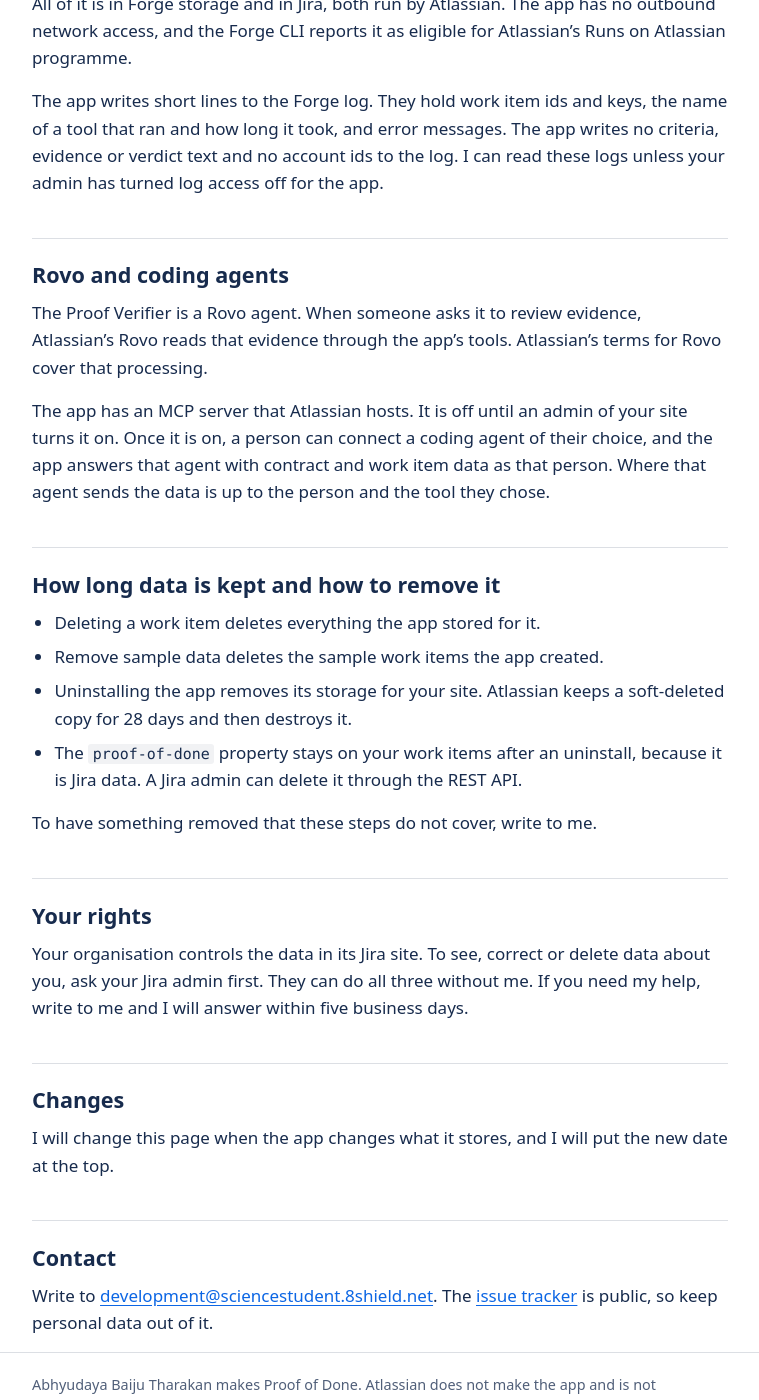
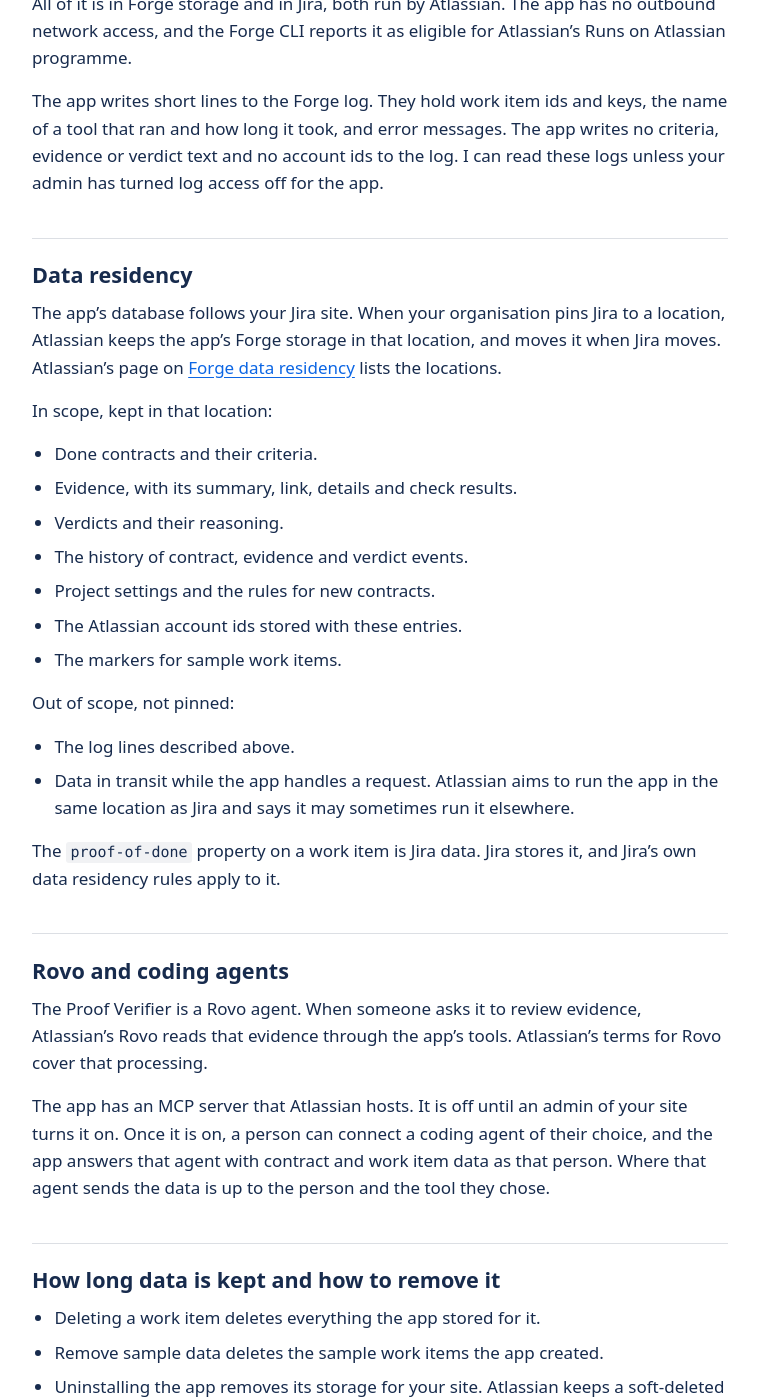
Before and after one commit to ALikesToCode/proof-of-done-docs, a Jekyll site: the page built from privacy.md, in a window 1280 px wide and 1400 px high, scrolled down 1687 px. Shown: the whole window, without its empty margins (260-1019 px from the left). Built offline with Jekyll 4.4.1, drawn with Linux system fonts in a browser that asks for light colours.

Commit message:
docs: say which data follows the site's data residency setting

```diff
--- a/privacy.md
+++ b/privacy.md
@@ -46,6 +46,27 @@ All of it is in Forge storage and in Jira, both run by Atlassian. The app has no
 
 The app writes short lines to the Forge log. They hold work item ids and keys, the name of a tool that ran and how long it took, and error messages. The app writes no criteria, evidence or verdict text and no account ids to the log. I can read these logs unless your admin has turned log access off for the app.
 
+## Data residency
+
+The app's database follows your Jira site. When your organisation pins Jira to a location, Atlassian keeps the app's Forge storage in that location, and moves it when Jira moves. Atlassian's page on [Forge data residency](https://developer.atlassian.com/platform/forge/data-residency/) lists the locations.
+
+In scope, kept in that location:
+
+- Done contracts and their criteria.
+- Evidence, with its summary, link, details and check results.
+- Verdicts and their reasoning.
+- The history of contract, evidence and verdict events.
+- Project settings and the rules for new contracts.
+- The Atlassian account ids stored with these entries.
+- The markers for sample work items.
+
+Out of scope, not pinned:
+
+- The log lines described above.
+- Data in transit while the app handles a request. Atlassian aims to run the app in the same location as Jira and says it may sometimes run it elsewhere.
+
+The `proof-of-done` property on a work item is Jira data. Jira stores it, and Jira's own data residency rules apply to it.
+
 ## Rovo and coding agents
 
 The Proof Verifier is a Rovo agent. When someone asks it to review evidence, Atlassian's Rovo reads that evidence through the app's tools. Atlassian's terms for Rovo cover that processing.
```
Also changed, not shown: index.md (+1 -0 lines).
